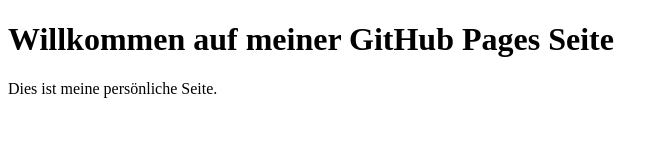
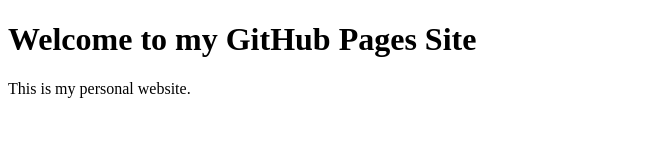
Before and after one commit to yatrinn/yatrinn.github.io, a plain HTML site: page index.html in a window 1280 px wide. Shown: the whole page, without its empty margins (0-669 px from the left). Drawn offline with Linux system fonts and the light colour scheme.

Commit message:
Update index.html content to English

```diff
--- a/index.html
+++ b/index.html
@@ -1,11 +1,11 @@
 <!DOCTYPE html>
-<html lang="de">
+<html lang="en">
 <head>
   <meta charset="UTF-8">
-  <title>Meine GitHub Pages Seite</title>
+  <title>My GitHub Pages Site</title>
 </head>
 <body>
-  <h1>Willkommen auf meiner GitHub Pages Seite</h1>
-  <p>Dies ist meine persönliche Seite.</p>
+  <h1>Welcome to my GitHub Pages Site</h1>
+  <p>This is my personal website.</p>
 </body>
 </html>
```
